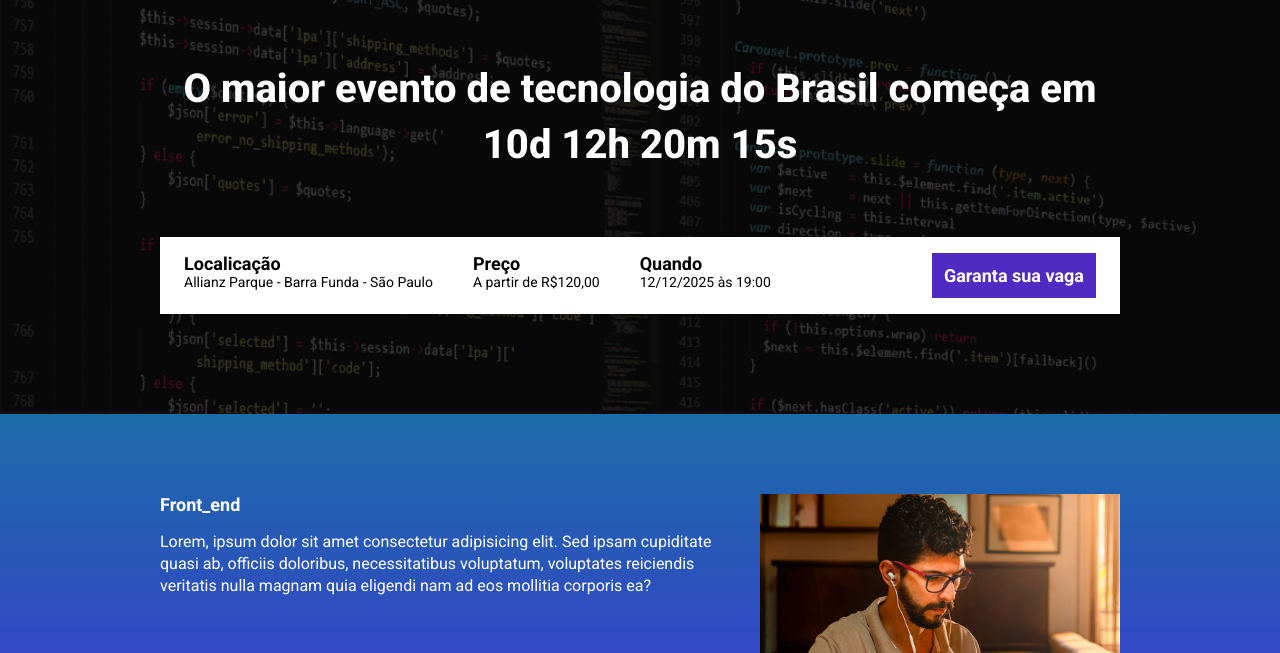
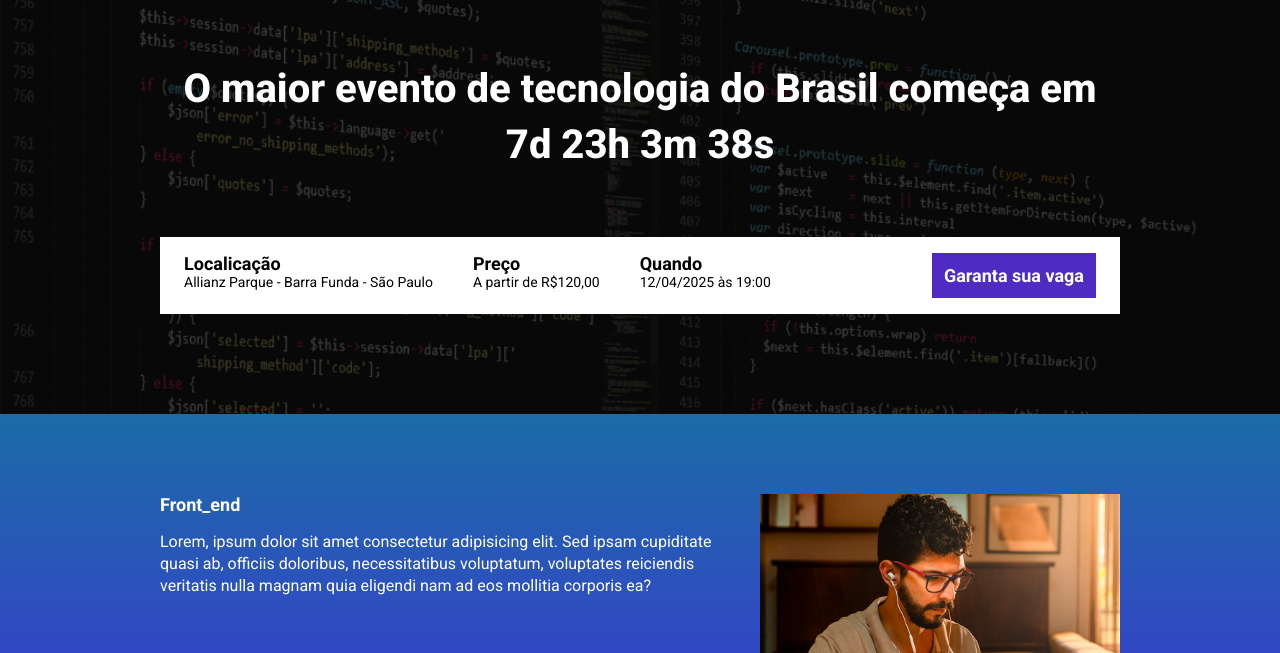
Before and after one commit to VRocca10/landing_page_ebac, a website built with Parcel: page src/index.html in a window 1280 px wide. Shown: the part 147-800 px from the top of the page. Built offline with nearby package versions, Linux system fonts and the light colour scheme.

Commit message:
criando a contagem regressiva

```diff
--- a/package.json
+++ b/package.json
@@ -1,9 +1,9 @@
 {
   "name": "landing_page_ebac",
   "version": "1.0.0",
-  "main": "index.js",
   "scripts": {
     "dev": "parcel src/index.html src/styles/main.scss src/scripts/main.js",
+    "build": "parcel build src/index.html",
     "test": "echo \"Error: no test specified\" && exit 1"
   },
   "keywords": [],
@@ -13,6 +13,7 @@
   "devDependencies": {
     "@parcel/transformer-sass": "^2.13.3",
     "parcel": "^2.13.3",
-    "sharp": "^0.33.5"
+    "sharp": "^0.33.5",
+    "svgo": "^3.3.2"
   }
 }
--- a/src/index.html
+++ b/src/index.html
@@ -18,7 +18,7 @@
         <div class="container">
             <img class="hero__logo" src="./images/ebac_logo.svg" alt="EBAC">
             <p class="hero__text">
-                O maior evento de tecnologia do Brasil começa em 10d 12h 20m 15s
+                O maior evento de tecnologia do Brasil começa em <span id="contador"></span>
             </p>
             <div class="infos-bar">
                 <ul class="infos-bar__infos">
@@ -32,7 +32,7 @@
                     </li>
                     <li class="infos-bar__infos__item">
                         <b>Quando</b>
-                        12/12/2025 às 19:00
+                        12/04/2025 às 19:00
                     </li>
                 </ul>
                 <a href="#" class="button button--primary">
--- a/src/scripts/main.js
+++ b/src/scripts/main.js
@@ -1 +1,27 @@
 AOS.init();
+
+const dataDoEvento = new Date("apr 12, 2025 19:00:00");
+const timeStampDoEvento = dataDoEvento.getTime();
+
+const contaAsHoras = setInterval(function() {
+    const agora = new Date();
+    const timeStampAtual = agora.getTime();
+
+    const distanciaAteOEvento = timeStampDoEvento - timeStampAtual;
+
+    const diasEmMs = 1000 * 60 * 60 * 24;
+    const horaEmMs = 1000 * 60 * 60;
+    const minutosEmMs = 1000 * 60;
+
+    const diasAteOEvento = Math.floor(distanciaAteOEvento / diasEmMs);
+    const horasAteOEvento = Math.floor((distanciaAteOEvento % diasEmMs) / horaEmMs);
+    const minutosAteOEvento = Math.floor((distanciaAteOEvento % horaEmMs) / minutosEmMs);
+    const segundosAteOEvento = Math.floor((distanciaAteOEvento % minutosEmMs) / 1000 );
+
+    document.getElementById("contador").innerHTML = `${diasAteOEvento}d ${horasAteOEvento}h ${minutosAteOEvento}m ${segundosAteOEvento}s`;
+
+    if (distanciaAteOEvento < 0) {
+        clearInterval(contaAsHoras);
+        document.getElementById("contador").innerHTML = "Evento Expirado";
+    }
+}, 1000);
```
Also changed, not shown: 1 other file.
